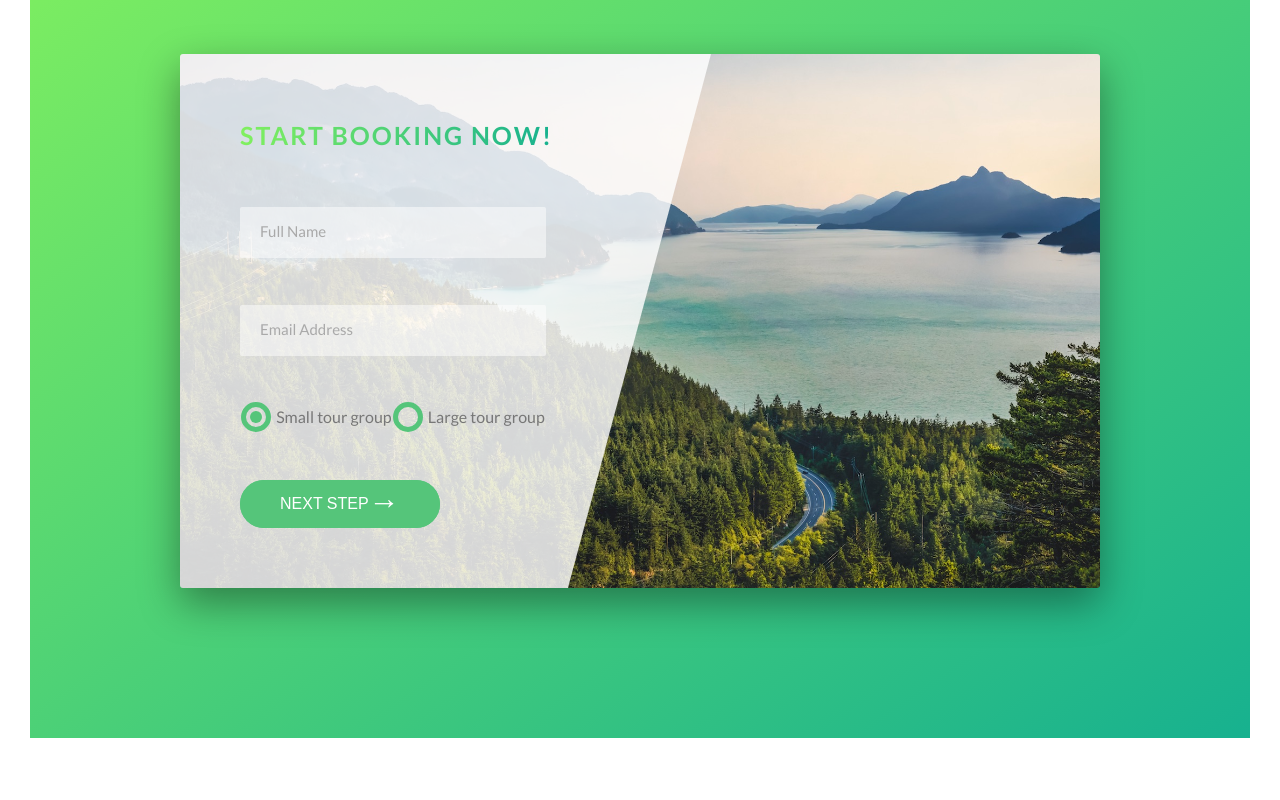
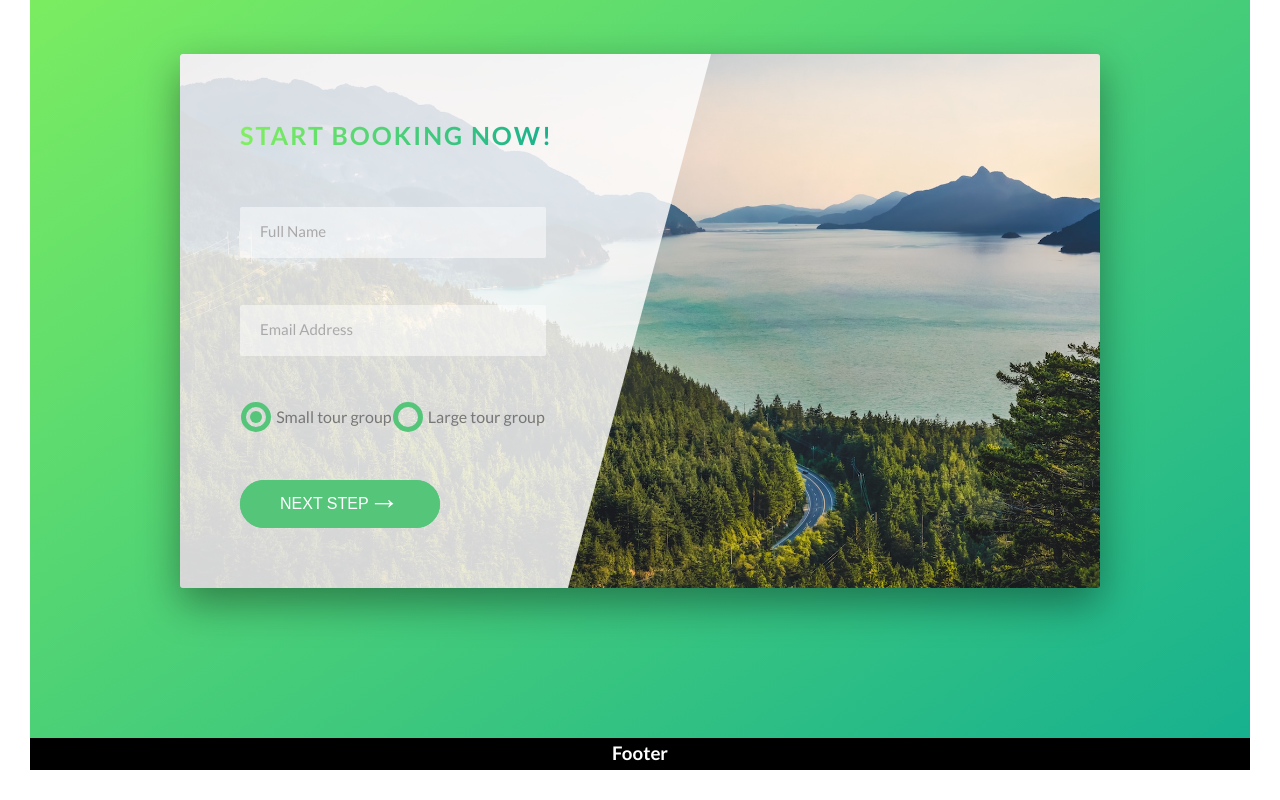
Before and after one commit to dario-piotrowicz/VueJS3-CSS_demo_Natours_website_miniproject, a Vue app: page / in a window 1280 px wide. Shown: the part 4797-5597 px from the top of the page. Before the commit the page ends 5565 px from the top, so only its background shows below. Built offline with nearby package versions, Linux system fonts and the light colour scheme.

Commit message:
added a newly yet-to-implement footer component

```diff
--- a/src/App.vue
+++ b/src/App.vue
@@ -7,6 +7,7 @@
     <section-testimonials></section-testimonials>
     <section-booking></section-booking>
   </main>
+  <app-footer></app-footer>
 </template>
 
 <script>
@@ -17,6 +18,7 @@ import SectionFeatures from "./components/sections/Features";
 import SectionTours from "./components/sections/Tours";
 import SectionTestimonials from './components/sections/Testimonials';
 import SectionBooking from './components/sections/Booking';
+import Footer from './components/Footer';
 
 export default {
   name: "App",
@@ -26,7 +28,8 @@ export default {
     "section-features": SectionFeatures,
     "section-tours": SectionTours,
     "section-testimonials": SectionTestimonials,
-    "section-booking": SectionBooking
+    "section-booking": SectionBooking,
+    "app-footer": Footer
   },
 };
 </script>
--- /dev/null
+++ b/src/components/Footer.vue
@@ -0,0 +1,13 @@
+<template>
+    <footer class="footer">
+        <h3>Footer</h3>
+    </footer>
+</template>
+
+<style lang="scss" scoped>
+.footer {
+    background-color: black;
+    color: white;
+    text-align: center;
+}
+</style>
```
